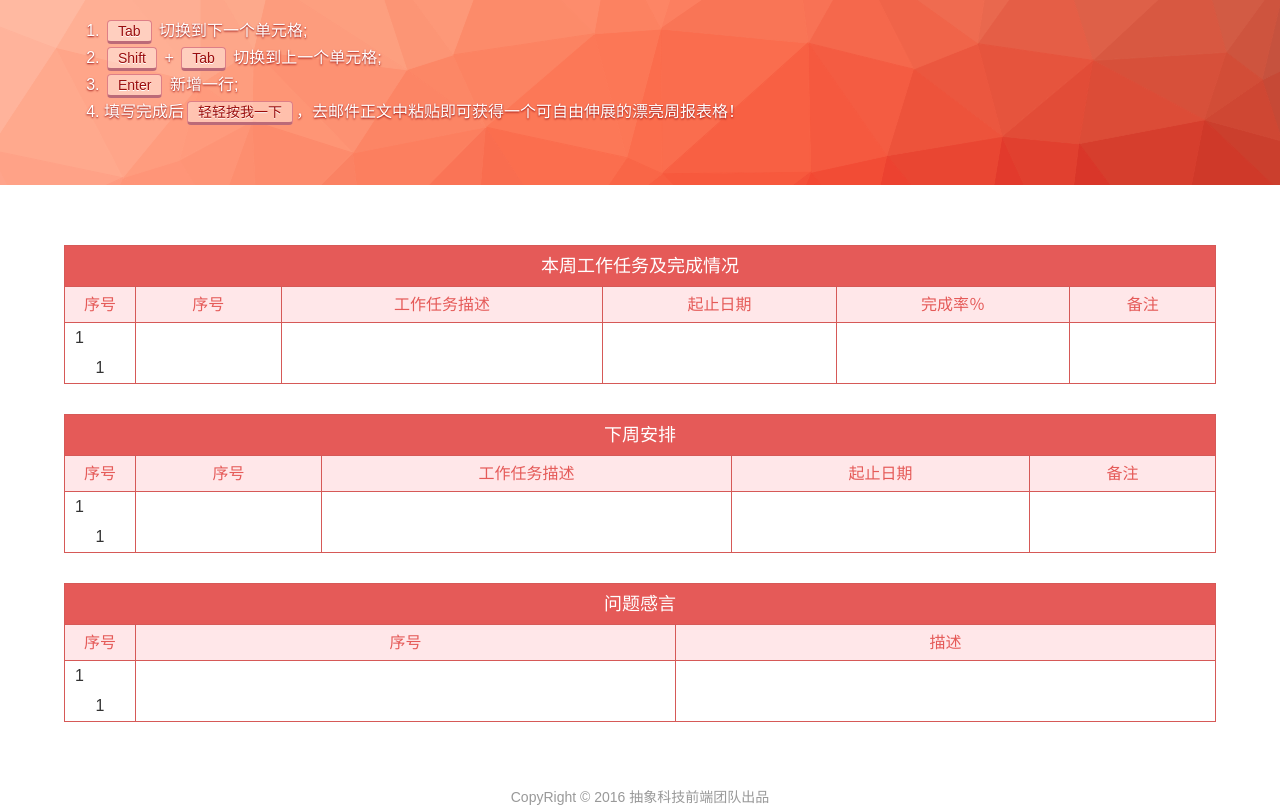
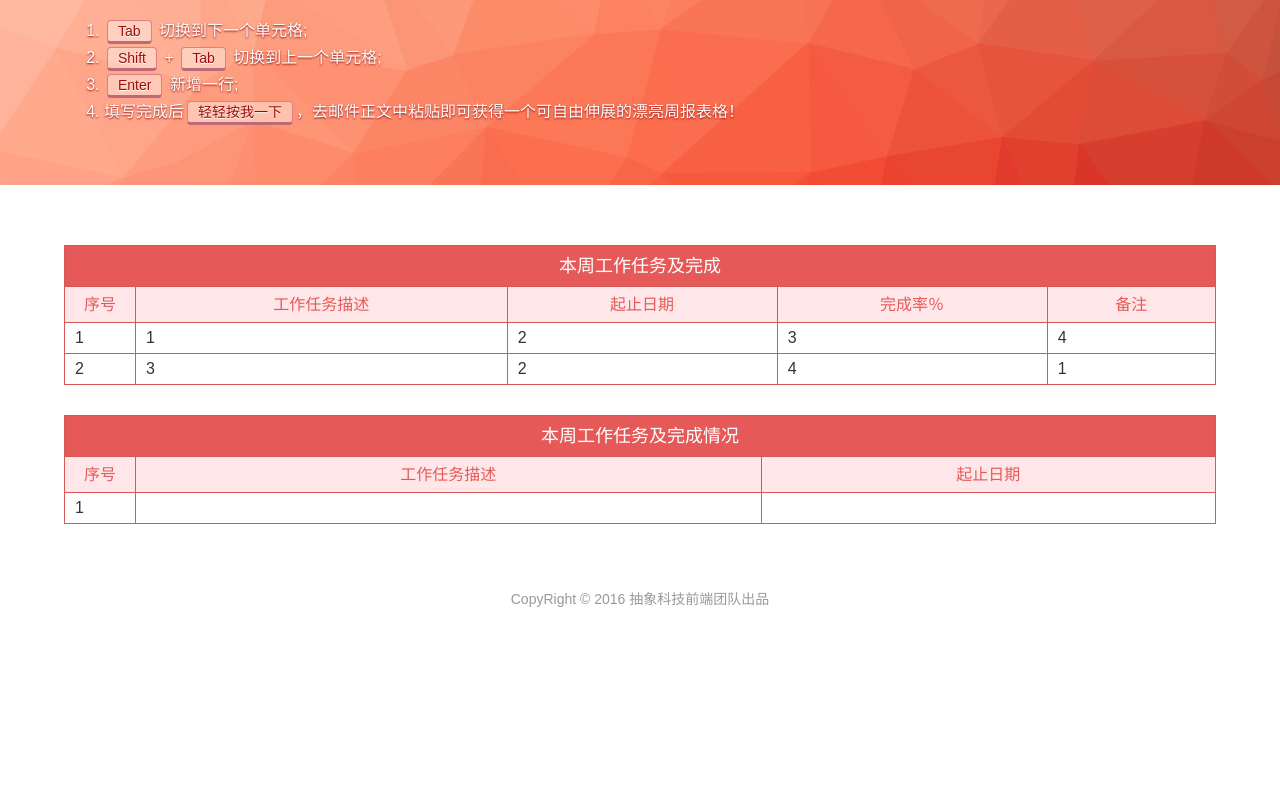
Before and after one commit to abstack/abstack-weekly-generator, a website: page index.html in a window 1280 px wide. Shown: the part 213-1025 px from the top of the page. After the commit the page ends 827 px from the top, so only its background shows below. Drawn offline with Linux system fonts and the light colour scheme.

Commit message:
Modify delete for table.js

```diff
--- a/index.html
+++ b/index.html
@@ -120,7 +120,7 @@
     width: 50px;
     pointer-events: none;
   }
-  table tr:first-child td:first-child:after,
+  /*table tr:first-child td:first-child:after,
   table tr:nth-child(2) td:first-child:after{
     content: none;
   }
@@ -128,7 +128,7 @@
     content: counter(item-number);
     display: block;
     text-align: center;
-  }
+  }*/
   table tr td input{
     position: absolute;
     z-index: 0;
@@ -164,34 +164,51 @@
       <li>填写完成后<button id="button-copy-table">轻轻按我一下</button>，去邮件正文中粘贴即可获得一个可自由伸展的漂亮周报表格！</li>
     </ol>
   </header>
-  <div id="table-container"></div>
+  <!-- <table>
+    <tbody>
+      <tr>
+        <td class="table-header" colspan="4">本周工作任务及完成情况</td>
+      </tr>
+      <tr>
+        <td class="table-title">工作任务描述</td>
+        <td class="table-title">起止日期</td>
+        <td class="table-title">完成率（%）</td>
+        <td class="table-title">备注</td>
+      </tr>
+      <tr>
+        <td>sdafadsf</td>
+        <td>asdf</td>
+        <td>sadf</td>
+        <td><input type="text" value="这是个 input，点击进行输入"></td>
+      </tr>
+    </tbody>
+  </table> -->
+  <div id="box"></div>
   <footer>
     CopyRight &copy; 2016 抽象科技前端团队出品
   </footer>
   <script src="utils-es6.js"></script>
   <script src="table.js"></script>
   <script>
-    var tableIns = weeklyTable.init(document.getElementById('table-container'), [
-      {
-        head: '本周工作任务及完成情况',
-        title: ['序号', '工作任务描述', '起止日期', '完成率％', '备注'],
-        row: [],
-      },
-      {
-        head: '下周安排',
-        title: ['序号', '工作任务描述', '起止日期', '备注'],
-        row: [],
-      },
-      {
-        head: '问题感言',
-        title: ['序号', '描述'],
-        row: [],
-      },
-    ]);
-
-    document.getElementById('button-copy-table').addEventListener('click', function () {
-      utils.copyElement(document.getElementById('table-container'));
-    });
+  // 用法
+  const box = document.getElementById('box');
+  const props = [
+    {
+      head: '本周工作任务及完成',
+      title: ['工作任务描述', '起止日期', '完成率％', '备注'],
+      row: [
+        [1, 2, 3, 4],
+        [3, 2, 4, 1],
+      ],
+    },
+    {
+      head: '本周工作任务及完成情况',
+      title: ['工作任务描述', '起止日期'],
+      row: [
+      ],
+    },
+  ];
+  const Table = weeklyTable.init(box, props);
   </script>
 </body>
 </html>
--- a/table.js
+++ b/table.js
@@ -56,15 +56,15 @@
           evt.preventDefault();
           createNewLine(input);
         });
-        // utils.bind(input, 'tab', (evt) => {
-        //   evt.preventDefault();
-        //   focusNextCell();
-        // });
+        utils.bind(input, 'tab', (evt) => {
+          evt.preventDefault();
+          focusNextCell();
+        });
         utils.bind(input, 'shift+tab', (evt) => {
           evt.preventDefault();
           focusPrevCell();
         });
-        utils.bind(input, 'tab', (evt) => {
+        utils.bind(input, 'shift+delete', (evt) => {
           evt.preventDefault();
           deleteLine(cell);
         });
@@ -189,7 +189,7 @@
         item.row.forEach((row, index) => {
           const cells = document.createElement('tr');
           const number = document.createElement('td');
-          number.innerHTML = index+1;
+          number.innerHTML = index + 1;
           table.appendChild(cells);
           cells.appendChild(number);
           row.forEach((cell) => {
```
